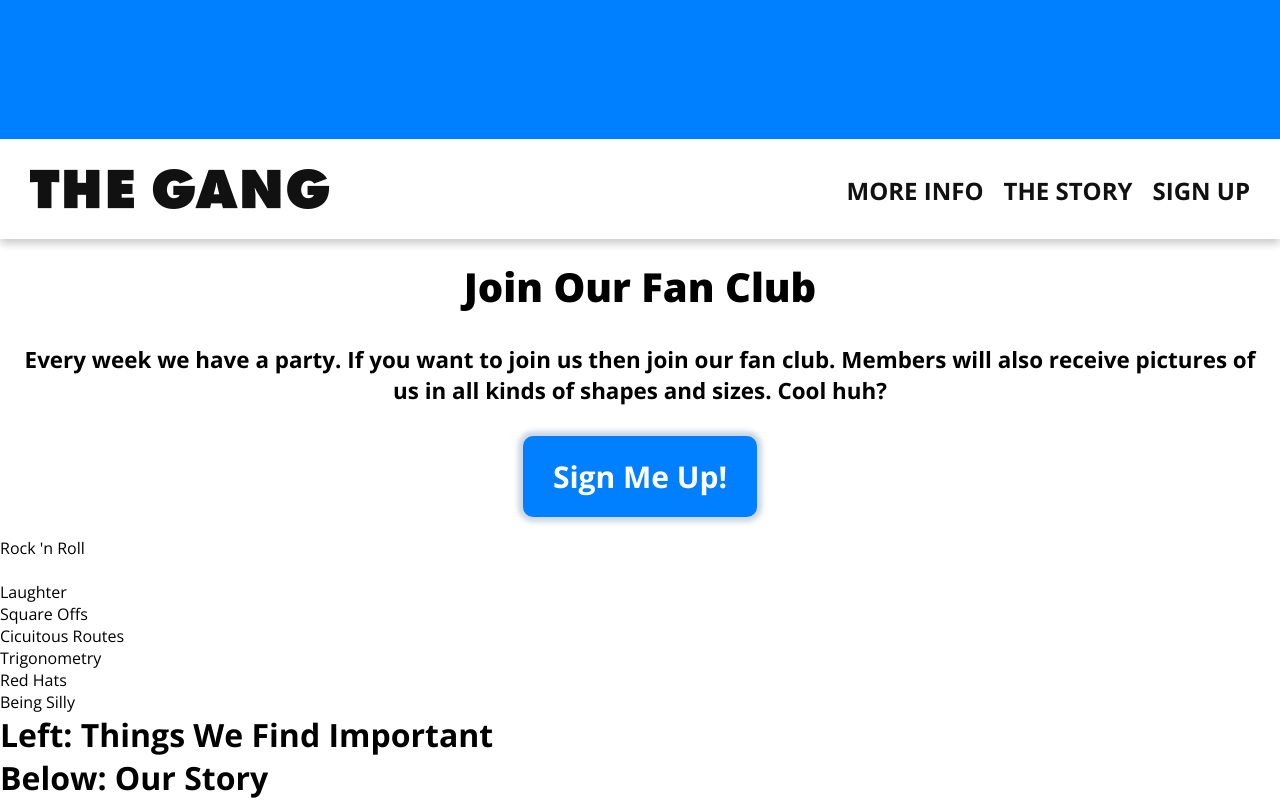
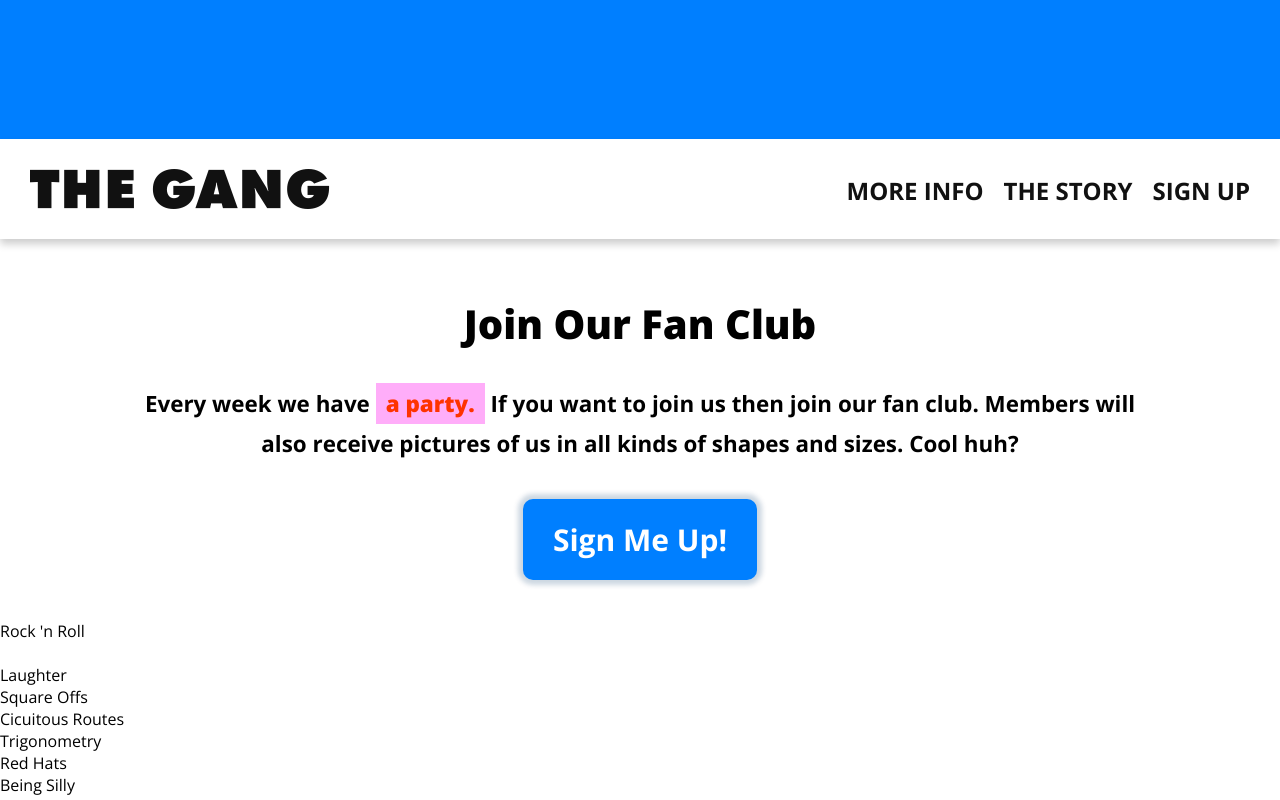
Before and after one commit to NotIam/Example-site, a plain HTML site: page index.html in a window 1280 px wide. Shown: the part 661-1461 px from the top of the page. Drawn offline with nearby package versions, Linux system fonts and the light colour scheme.

Commit message:
Modified read more spacing

```diff
--- a/style.css
+++ b/style.css
@@ -186,13 +186,32 @@ nav ul li a {
 /* More info section */
 
 .more-info {
-  position: static;
   text-align: center;
+  max-width: 80%;
+  margin: 20px auto;
+}
+
+.more-info p {
+  line-height: 40px;
+  margin: 18px 0 35px;
+}
+
+.more-info h2 {
+  line-height: 50px;
+  margin: 20px 0 35px;
 }
 
 #more-info {
   position: relative;
   top: -100px;
+}
+
+.highlight {
+  background-color: #ffadf9;
+  color: #ff3300;
+  font-weight: 800;
+  padding: 5px 10px;
+  display: inline;
 }
 
 /* MEDIA QUERIES */
@@ -238,4 +257,8 @@ nav ul li a {
   .characters {
     transform: scale(0.8);
   }
+
+  .more-info {
+    max-width: 100%;
+  }
 }
```
